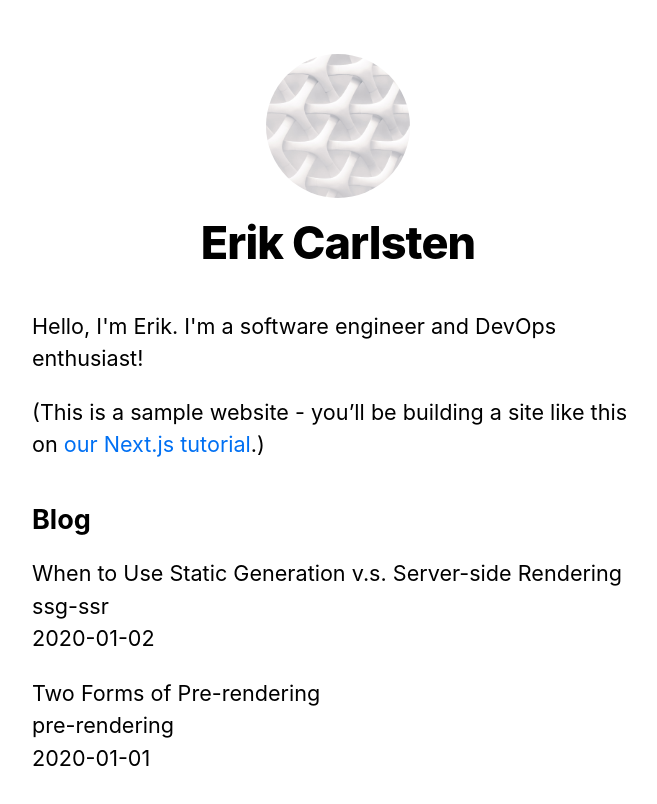
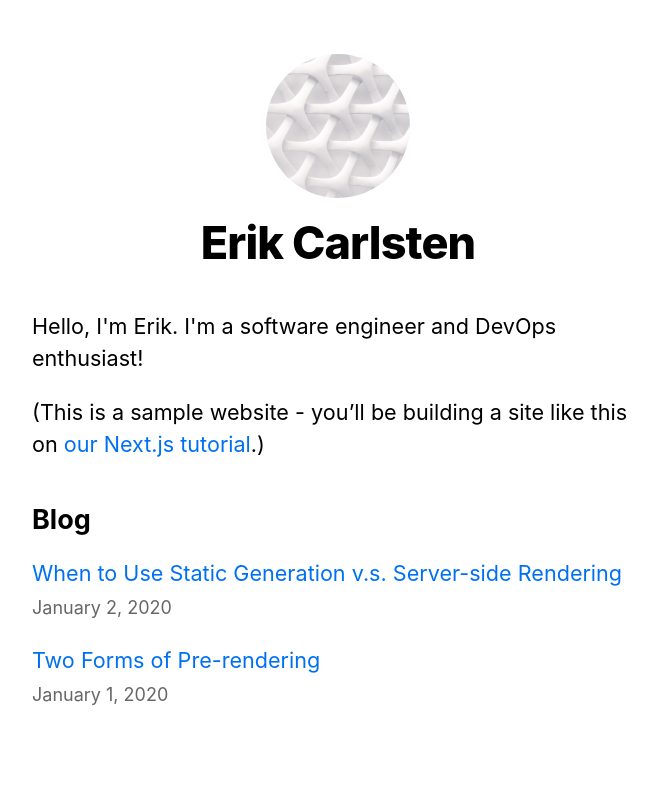
Before and after one commit to ecarlste/nextjs-blog, a Next.js app: page / in a window 1280 px wide. Shown: the top 804 px of the page, without its empty margins (302-959 px from the left). Built offline with nearby package versions, Linux system fonts and the light colour scheme.

Commit message:
Added links to posts on index page

```diff
--- a/pages/index.js
+++ b/pages/index.js
@@ -3,6 +3,8 @@
 import utilStyles from '../styles/utils.module.css';
 
 import { getSortedPostsData } from '../lib/posts';
+import Link from 'next/link';
+import Date from '../components/date';
 
 export async function getStaticProps() {
   const allPostsData = getSortedPostsData();
@@ -31,11 +33,12 @@
         <ul className={utilStyles.list}>
           {allPostsData.map(({ id, date, title }) => (
             <li className={utilStyles.listItem} key={id}>
-              {title}
+              <Link href={`/posts/${id}`}>{title}</Link>
               <br />
-              {id}
+              <small className={utilStyles.lightText}>
+                <Date dateString={date} />
+              </small>
               <br />
-              {date}
             </li>
           ))}
         </ul>
```
